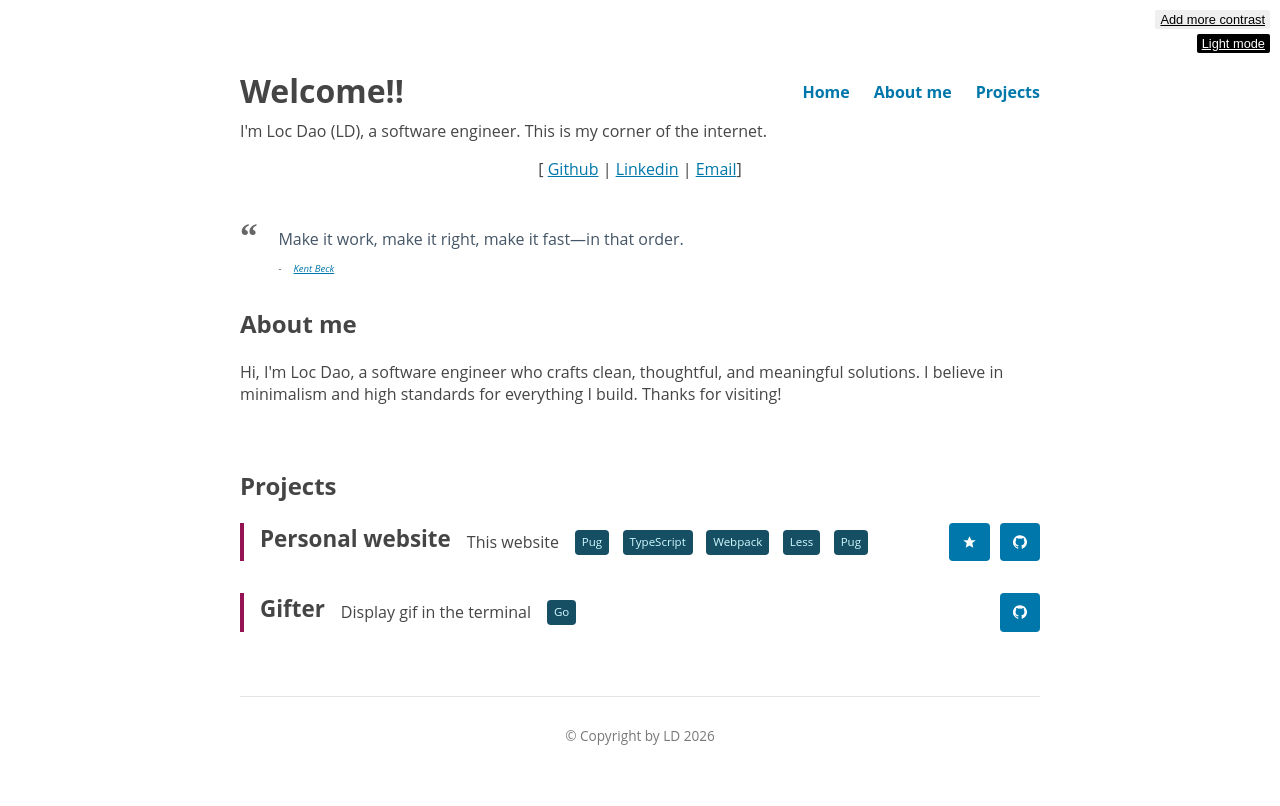
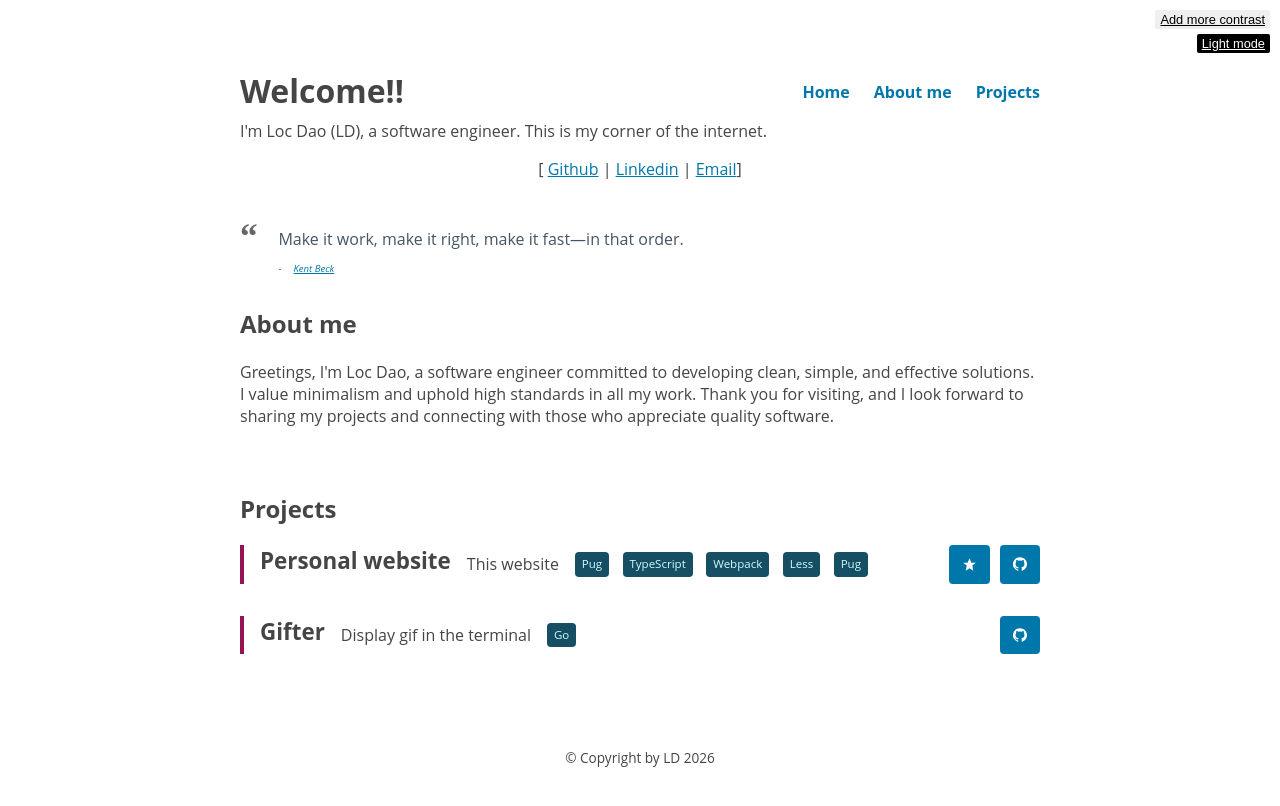
Before and after one commit to ld-d3v/ld-d3v.github.io, a website built with webpack: page src/pug/index.pug in a window 1280 px wide. Built offline with nearby package versions, Linux system fonts and the light colour scheme.

Commit message:
feat: fix contrast

```diff
--- a/data.json
+++ b/data.json
@@ -5,7 +5,7 @@
         "linkedin": "https://www.linkedin.com/in/dhuuloc/",
         "email": "locdao.fw@gmail.com"
     },
-    "about": "Hi, I'm Loc Dao, a software engineer who crafts clean, thoughtful, and meaningful solutions. I believe in minimalism and high standards for everything I build. Thanks for visiting!",
+    "about": "Greetings, I'm Loc Dao, a software engineer committed to developing clean, simple, and effective solutions. I value minimalism and uphold high standards in all my work. Thank you for visiting, and I look forward to sharing my projects and connecting with those who appreciate quality software.",
     "quotes": {
         "text": "Make it work, make it right, make it fast—in that order.",
         "author": "Kent Beck",
--- a/src/less/index.less
+++ b/src/less/index.less
@@ -350,8 +350,6 @@ button.cont-inv {
 .site-footer {
     text-align: center;
     font-size: 0.85em;
-    color: lighten(@bodyTextColor, 20%);
     margin-top: 4rem;
     padding-top: 1rem;
-    border-top: 1px solid fade(@bodyTextColor, 15%);
 }
```
